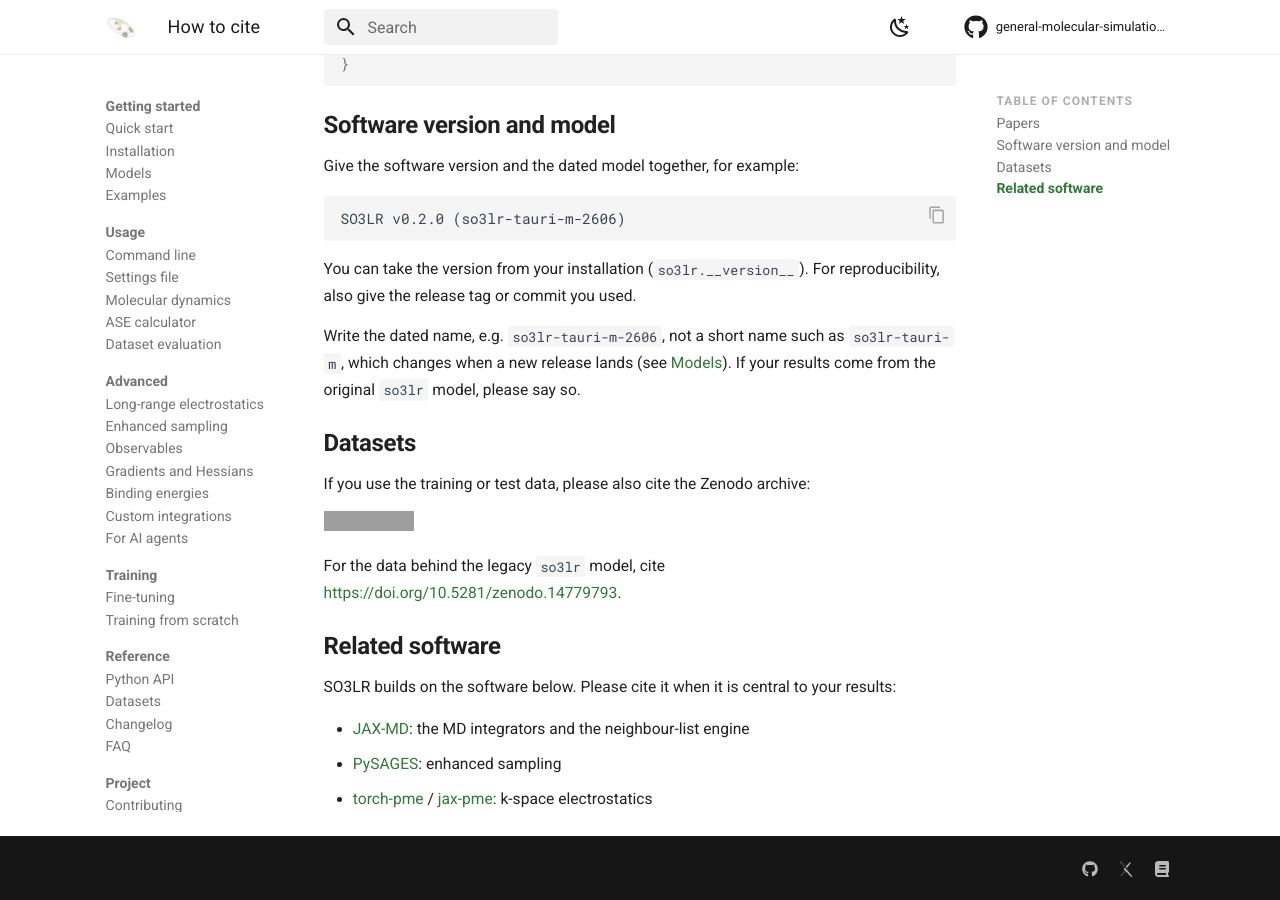
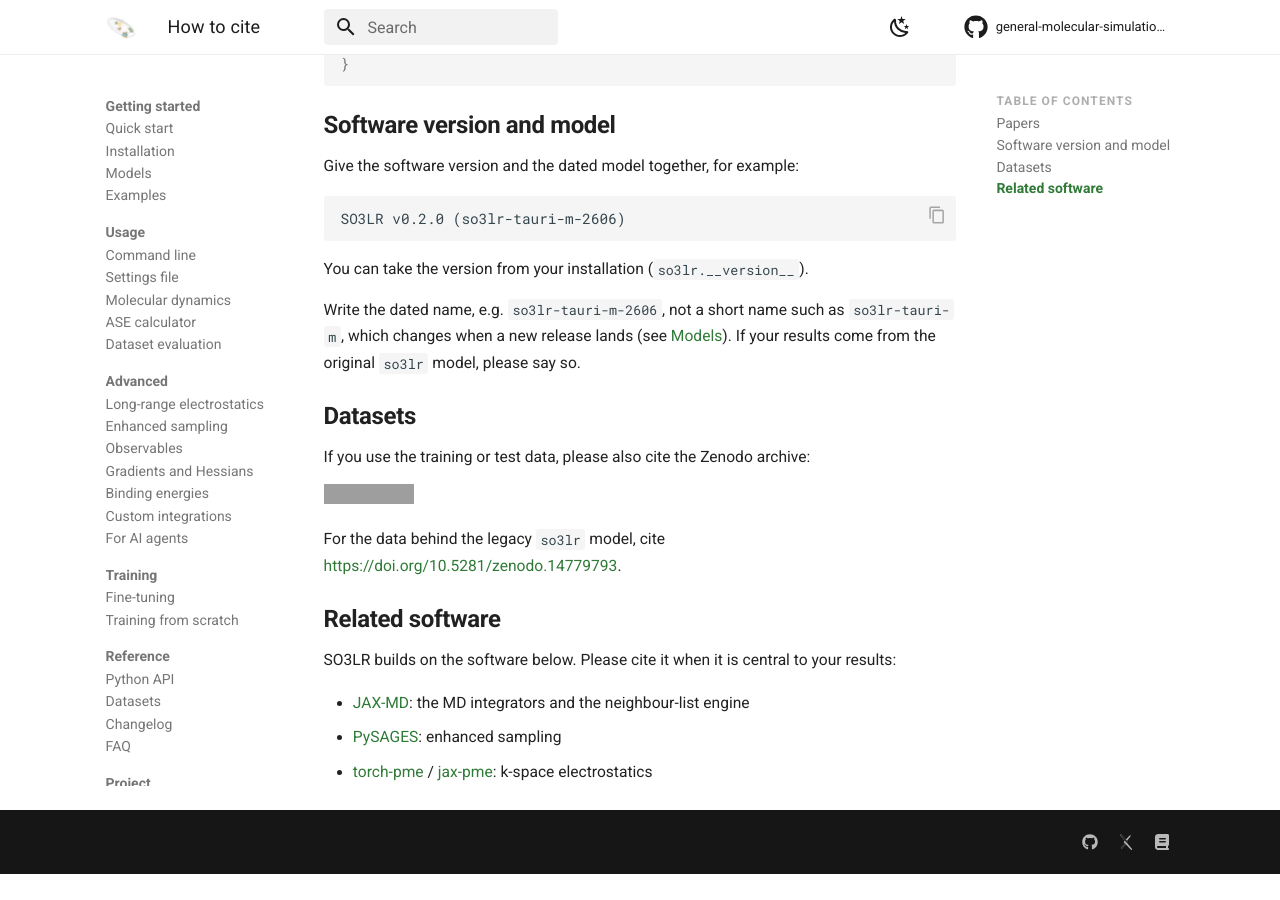
Before and after one commit to so3lr/so3lr.github.io, an MkDocs documentation site: the page built from docs/cite.md, in a window 1280 px wide and 900 px high, scrolled down 918 px. Built offline with MkDocs 1.6.1 and Material for MkDocs 9.7.7, drawn with Linux system fonts in a browser that asks for light colours; comment, search, counter and statistics services are not loaded; after the commit the page ends 1792 px from its top, so only the background shows below that; grey boxes are pictures that could not be loaded.

Commit message:
Cite: drop the release tag or commit sentence

````diff
--- a/docs/cite.md
+++ b/docs/cite.md
@@ -46,8 +46,7 @@ Give the software version and the dated model together, for example:
 SO3LR v0.2.0 (so3lr-tauri-m-2606)
 ```
 
-You can take the version from your installation (`so3lr.__version__`). For
-reproducibility, also give the release tag or commit you used.
+You can take the version from your installation (`so3lr.__version__`).
 
 Write the dated name, e.g. `so3lr-tauri-m-2606`, not a short name such as
 `so3lr-tauri-m`, which changes when a new release lands (see
````
